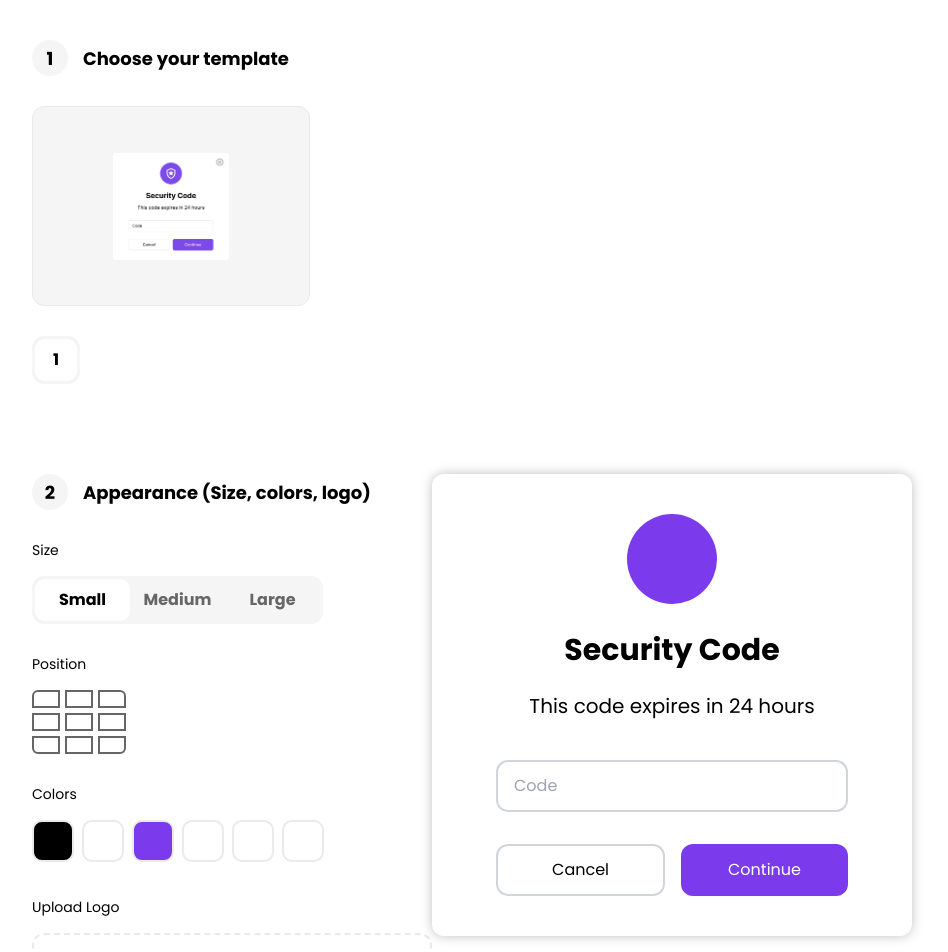
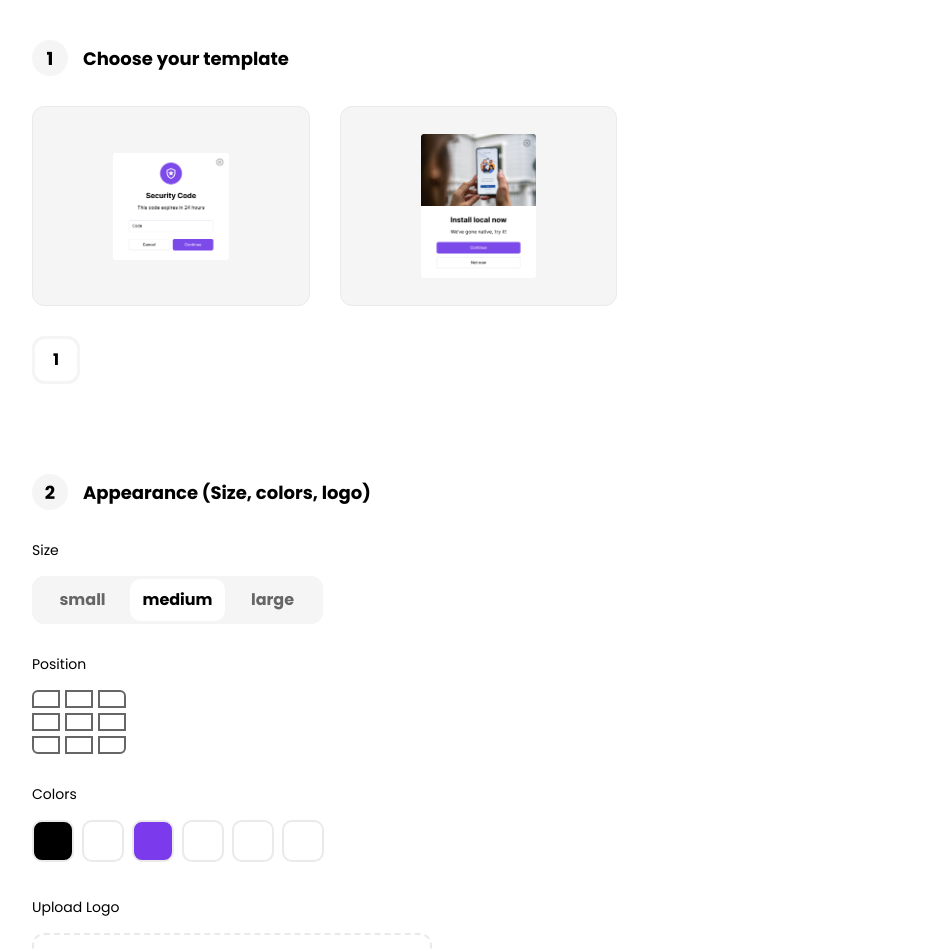
Before and after one commit to OguzcanIzanli/Modal-Generator, a Next.js app: page / in a window 1280 px wide. Shown: the part 1840-2792 px from the top of the page, without its empty margins (8-956 px from the left). Built offline with nearby package versions, Linux system fonts and the light colour scheme.

Commit message:
Complete 2 modal cards design adn modal context..

```diff
--- a/src/app/components/modal/Templates/Template1.tsx
+++ b/src/app/components/modal/Templates/Template1.tsx
@@ -1,32 +1,64 @@
-import { modalData } from "@/app/data/modalData";
+"use client";
 
-console.log(modalData[0]);
+import { useModal } from "@/app/context/ModalContext";
+import IconClose from "../../ui/icons/IconClose";
+import Image from "next/image";
 
 const Template1 = () => {
+  const { size, modal } = useModal();
+
   return (
-    <div className={`${modalData[0].container} ${modalData[0].sizes.medium}`}>
-      <div className={modalData[0].logo}></div>
-      <div className={modalData[0].title.style}>
-        {modalData[0].title.content}
-      </div>
-      <div className={modalData[0].contents.style}>
-        {modalData[0].contents.content}
-      </div>
+    <>
+      {modal?.id > 0 && (
+        <div
+          className={`relative flex rounded-xl font-sans shadow-[0_0_12px_rgba(0,0,0,0.25)] ${modal.container} ${modal.sizes[size]} sticky top-10`}
+        >
+          {/* Logo  */}
+          <div className={modal.logo}></div>
+
+          {/* Image  */}
+          <Image
+            src={modal.image.url}
+            className={modal.image.style}
+            width={0}
+            height={0}
+            sizes="100vw"
+            alt=""
+          />
+
+          {/* Title  */}
+          <div className={modal.title.style}>{modal.title.content}</div>
+
+          {/* Content  */}
+          <div className={modal.contents.style}>{modal.contents.content}</div>
+
+          {/* Input  */}
           <input
             type="text"
-        className={modalData[0].inputs.style}
-        placeholder={modalData[0].inputs.placeholder}
+            className={`py-3 px-4 w-full rounded-xl mb-8 border-2 border-gray-300 ${modal.inputs.style}`}
+            placeholder={modal.inputs.placeholder}
           />
 
-      <div className={modalData[0].buttons.style}>
-        <button className={modalData[0].buttons.button1.style}>
-          {modalData[0].buttons.button1.content}
+          {/* Button */}
+          <div className={modal.buttons.style}>
+            <button
+              className={`w-full py-3 rounded-xl hover:scale-105 active:scale-95 transition ${modal.buttons.button1.style}`}
+            >
+              {modal.buttons.button1.content}
             </button>
-        <button className={modalData[0].buttons.button2.style}>
-          {modalData[0].buttons.button2.content}
+            <button
+              className={`w-full py-3 rounded-xl hover:scale-105 active:scale-95 transition ${modal.buttons.button2.style}`}
+            >
+              {modal.buttons.button2.content}
             </button>
           </div>
+
+          <button className="absolute text-2xl top-6 right-6 border-2 text-gray-400 border-gray-400 rounded-full hover:scale-105 active:scale-95">
+            <IconClose />
+          </button>
         </div>
+      )}
+    </>
   );
 };
 
--- a/src/app/components/navigation/Pagination/Pagination.tsx
+++ b/src/app/components/navigation/Pagination/PaginationPage.tsx
@@ -1,13 +1,13 @@
 import styles from "./Pagination.module.scss";
 
-interface PaginationProps {
-  selectionArray: string[];
-  setSelection: (item: string) => void;
-  selection: string;
+interface PaginationPageProps {
+  selectionArray: number[];
+  setSelection: (item: number) => void;
+  selection: number;
   size: string;
 }
 
-const Pagination: React.FC<PaginationProps> = ({
+const PaginationPage: React.FC<PaginationPageProps> = ({
   selectionArray,
   setSelection,
   selection,
@@ -17,9 +17,9 @@ const Pagination: React.FC<PaginationProps> = ({
     <ul className={styles.paginationContainer}>
       {selectionArray.map((item) => (
         <li
-          onClick={() => setSelection(item.toString())}
+          onClick={() => setSelection(item)}
           className={`${styles[size]} ${
-            selection === item.toString() ? styles.active : ""
+            selection === item ? styles.active : ""
           }`}
           key={item}
         >
@@ -30,4 +30,4 @@ const Pagination: React.FC<PaginationProps> = ({
   );
 };
 
-export default Pagination;
+export default PaginationPage;
--- /dev/null
+++ b/src/app/components/navigation/Pagination/PaginationSize.tsx
@@ -0,0 +1,27 @@
+import styles from "./Pagination.module.scss";
+import { useModal } from "@/app/context/ModalContext";
+
+const PaginationPage = () => {
+  const sizeSelectionArray: Array<"small" | "medium" | "large"> = [
+    "small",
+    "medium",
+    "large",
+  ];
+  const { size, setSize } = useModal();
+
+  return (
+    <ul className={styles.paginationContainer}>
+      {sizeSelectionArray.map((item) => (
+        <li
+          onClick={() => setSize(item)}
+          className={`${styles.large} ${size === item ? styles.active : ""}`}
+          key={item}
+        >
+          {item}
+        </li>
+      ))}
+    </ul>
+  );
+};
+
+export default PaginationPage;
--- a/src/app/components/navigation/Pagination/index.ts
+++ /dev/null
@@ -1,3 +0,0 @@
-import Pagination from "./Pagination";
-
-export default Pagination;
--- a/src/app/components/sections/ModalGenerator/Appearance/Appearance.tsx
+++ b/src/app/components/sections/ModalGenerator/Appearance/Appearance.tsx
@@ -1,15 +1,11 @@
 "use client";
 
 import styles from "./Appearance.module.scss";
-import Pagination from "@/app/components/navigation/Pagination";
+import PaginationSize from "@/app/components/navigation/Pagination/PaginationSize";
 import IconImage from "@/app/components/ui/icons/IconImage";
 import IconUpload from "@/app/components/ui/icons/IconUpload";
-import { useState } from "react";
 
 const Appearance = () => {
-  const sizeSelectionArray = ["Small", "Medium", "Large"];
-  const [size, setSize] = useState("Small");
-
   const boxes = Array.from({ length: 9 }, (_, i) => <div key={i}></div>);
 
   const colors = [
@@ -28,12 +24,7 @@ const Appearance = () => {
       </h3>
       <p>Size</p>
 
-      <Pagination
-        selectionArray={sizeSelectionArray}
-        setSelection={setSize}
-        selection={size}
-        size="large"
-      />
+      <PaginationSize />
 
       <p>Position</p>
 
--- a/src/app/components/sections/ModalGenerator/ModalGenerator.module.scss
+++ b/src/app/components/sections/ModalGenerator/ModalGenerator.module.scss
@@ -53,6 +53,8 @@
 
     .modalPreviewContainer {
       width: calc(100% * (2 / 3));
+      position: relative;
+      padding-left: 250px;
     }
   }
 }
--- a/src/app/components/sections/ModalGenerator/ModalSelection/ModalSelection.tsx
+++ b/src/app/components/sections/ModalGenerator/ModalSelection/ModalSelection.tsx
@@ -1,14 +1,16 @@
 "use client";
 
-import Pagination from "@/app/components/navigation/Pagination";
+import PaginationPage from "@/app/components/navigation/Pagination/PaginationPage";
 import styles from "./ModalSelection.module.scss";
 import { modalData } from "@/app/data/modalData";
 import Image from "next/image";
 import { useState } from "react";
+import { useModal } from "@/app/context/ModalContext";
 
 const ModalSelection = () => {
   const pageNumbers = [];
-  const [currentPage, setCurrentPage] = useState("1");
+  const [currentPage, setCurrentPage] = useState(1);
+  const { setId } = useModal();
 
   const modalPerPage = 12;
 
@@ -18,7 +20,7 @@ const ModalSelection = () => {
 
   const totalPages = Math.ceil(modalData.length / modalPerPage);
   for (let i = 1; i <= totalPages; i++) {
-    pageNumbers.push(i.toString());
+    pageNumbers.push(i);
   }
 
   return (
@@ -36,14 +38,17 @@ const ModalSelection = () => {
               height={200}
               alt=""
             />
-            <button className={styles.templateSelectionButton}>
+            <button
+              onClick={() => setId(modal.id)}
+              className={styles.templateSelectionButton}
+            >
               <span>Select template</span>
             </button>
           </div>
         ))}
       </div>
 
-      <Pagination
+      <PaginationPage
         selectionArray={pageNumbers}
         setSelection={setCurrentPage}
         selection={currentPage}
--- /dev/null
+++ b/src/app/context/ModalContext.tsx
@@ -0,0 +1,74 @@
+"use client";
+
+import { createContext, useContext, ReactNode, useState } from "react";
+import { modalData } from "../data/modalData";
+
+export interface ModalInterface {
+  id: number;
+  container: string;
+  logo: string;
+  image: { url: string; style: string };
+  title: { content: string; style: string };
+  contents: { content: string; style: string };
+  inputs: { placeholder: string; style: string };
+  buttons: {
+    button1: { content: string; style: string };
+    button2: { content: string; style: string };
+    style: string;
+  };
+  sizes: { small: string; medium: string; large: string };
+}
+
+interface ModalContextInterface {
+  id: number;
+  setId: (id: number) => void;
+  size: "small" | "medium" | "large";
+  setSize: (size: "small" | "medium" | "large") => void;
+  modal: ModalInterface;
+}
+
+interface ModalProviderProps {
+  children: ReactNode;
+}
+
+const ModalContext = createContext<ModalContextInterface>({
+  id: 0,
+  setId: () => {},
+  size: "medium",
+  setSize: () => {},
+  modal: {
+    id: 0,
+    container: "",
+    logo: "",
+    image: { url: "", style: "" },
+    title: { content: "", style: "" },
+    contents: { content: "", style: "" },
+    inputs: { placeholder: "", style: "" },
+    buttons: {
+      button1: { content: "", style: "" },
+      button2: { content: "", style: "" },
+      style: "",
+    },
+    sizes: { small: "", medium: "", large: "" },
+  },
+});
+
+export const ModalProvider: React.FC<ModalProviderProps> = ({ children }) => {
+  const [id, setId] = useState(0);
+  const [size, setSize] = useState<"small" | "medium" | "large">("medium");
+  const modal = modalData[id - 1];
+
+  const values = {
+    id,
+    setId,
+    size,
+    setSize,
+    modal,
+  };
+
+  return (
+    <ModalContext.Provider value={values}>{children}</ModalContext.Provider>
+  );
+};
+
+export const useModal = () => useContext(ModalContext);
--- a/src/app/data/modalData.ts
+++ b/src/app/data/modalData.ts
@@ -2,6 +2,7 @@ export interface ModalData {
   id: number;
   container: string;
   logo: string;
+  image: { url: string; style: string };
   title: { content: string; style: string };
   contents: { content: string; style: string };
   inputs: { placeholder: string; style: string };
@@ -16,9 +17,9 @@ export interface ModalData {
 export const modalData: ModalData[] = [
   {
     id: 1,
-    container:
-      "relative flex flex-col items-center shadow-[0_0_12px_rgba(0,0,0,0.25)] rounded-xl font-sans",
+    container: "items-center flex-col py-10 px-16 w-[480px] bg-white",
     logo: "rounded-full w-[90px] h-[90px] bg-violet-600 mb-7",
+    image: { url: "/", style: "hidden" },
     title: { content: "Security Code", style: "text-3xl font-bold mb-6" },
     contents: {
       content: "This code expires in 24 hours",
@@ -26,24 +27,62 @@ export const modalData: ModalData[] = [
     },
     inputs: {
       placeholder: "Code",
-      style: "py-3 px-4 w-full border-2 border-gray-300 rounded-xl mb-8",
+      style: "",
     },
     buttons: {
       button1: {
         content: "Cancel",
-        style:
-          "py-3 w-full rounded-xl border-2 border-gray-300 hover:scale-105 transition",
+        style: "border-2 border-gray-300",
       },
       button2: {
         content: "Continue",
-        style:
-          "py-3 w-full bg-violet-600 rounded-xl text-white hover:scale-105 transition",
+        style: "bg-violet-600 text-white",
       },
-      style: "flex justify-between w-full gap-4 text-base	",
+      style: "flex justify-between w-full gap-4 text-base",
     },
-    sizes: { small: "", medium: "py-10 px-16 w-[480px]", large: "" },
+    sizes: {
+      small: "scale-75",
+      medium: "scale-100",
+      large: "scale-125",
+    },
   },
-  // { id: 2 },
+  {
+    id: 2,
+    container: "items-center flex-col w-[480px]",
+    logo: "hidden",
+    image: {
+      url: "/images/modal-images/modal2.png",
+      style: "w-full h-1/2 rounded-t-xl mb-10",
+    },
+    title: {
+      content: "Install local now",
+      style: "text-3xl font-bold mb-6 px-16",
+    },
+    contents: {
+      content: "We’ve gone native, try it!",
+      style: "text-xl mb-10 px-16",
+    },
+    inputs: {
+      placeholder: "",
+      style: "hidden",
+    },
+    buttons: {
+      button1: {
+        content: "Continue",
+        style: "text-white bg-violet-600",
+      },
+      button2: {
+        content: "Not now",
+        style: "border-2 border-gray-300 ",
+      },
+      style: "flex flex-col w-full gap-4 text-base pb-10 px-16",
+    },
+    sizes: {
+      small: "scale-75",
+      medium: "scale-100",
+      large: "scale-125",
+    },
+  },
   // { id: 3 },
   // { id: 4 },
   // { id: 5 },
--- a/src/app/layout.tsx
+++ b/src/app/layout.tsx
@@ -1,6 +1,7 @@
 import type { Metadata } from "next";
 import "./styles/main.scss";
 import { inter, poppins } from "./components/lib/fonts";
+import { ModalProvider } from "./context/ModalContext";
 
 export const metadata: Metadata = {
   title: "Modal Generator",
@@ -15,7 +16,7 @@ export default function RootLayout({
   return (
     <html lang="en">
       <body className={`${poppins.variable} ${inter.variable} antialiased`}>
-        {children}
+        <ModalProvider>{children}</ModalProvider>
       </body>
     </html>
   );
```
Also changed, not shown: public/images/modal-images/modal2.png (added). Lines whose indentation alone changed are shown as unchanged.
